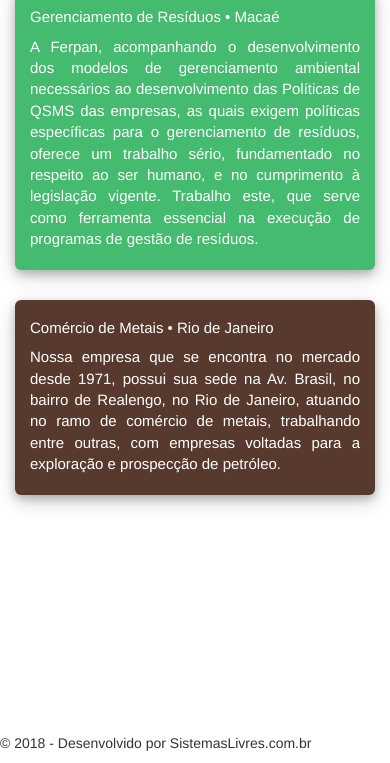
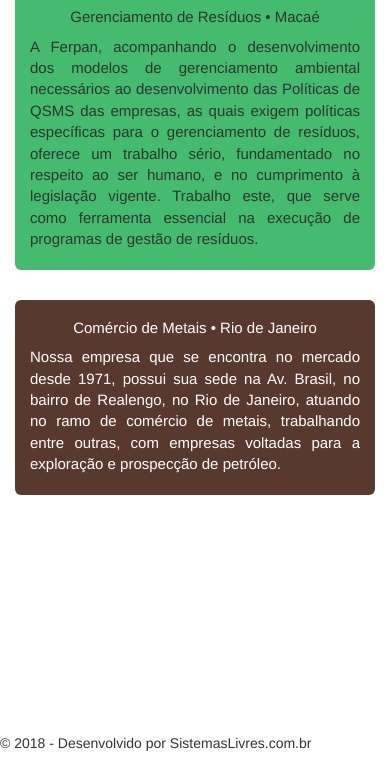
Before and after one commit to andreurbano/ferpan, a website: page views/index.html in a window 390 px wide. Shown: the part 81-844 px from the top of the page. Drawn offline with nearby package versions, Linux system fonts and the light colour scheme; files that its build step writes are made by us from their sources; files whose address does not match are found by name.

```diff
--- a/public/css/style.css
+++ b/public/css/style.css
@@ -137,35 +137,33 @@
 */
 
 .jumbotron {
+  text-align: justify;
+  box-shadow: 0 4px 8px 0 rgba(0, 0, 0, 0.2), 0 6px 20px 0 rgba(0, 0, 0, 0.19);
 }
 
 .jumbos {
-  font-family: "Helvetica Neue",Helvetica,Arial,sans-serif;
-  text-align: justify;
   margin-top: 70px;
 }
 
 .jumbos h1 {
+  text-align: center;
   font-size: 1.5rem; /*1rem = 16px*/
   margin-top: -10px;
-
 }
 
 .jumbos p {
+  text-align: justify;
   font-size: 1.5rem;
   margin-bottom: -10px;
 }
 
 .jumbo1 {
-  color: white;
   background-color: #44BB6E;
-  box-shadow: 0 4px 8px 0 rgba(0, 0, 0, 0.2), 0 6px 20px 0 rgba(0, 0, 0, 0.19);
 }
 
 .jumbo2 {
   color: white;
   background-color: #58392e;
-  box-shadow: 0 4px 8px 0 rgba(0, 0, 0, 0.2), 0 6px 20px 0 rgba(0, 0, 0, 0.19);
 }
 
 
```
